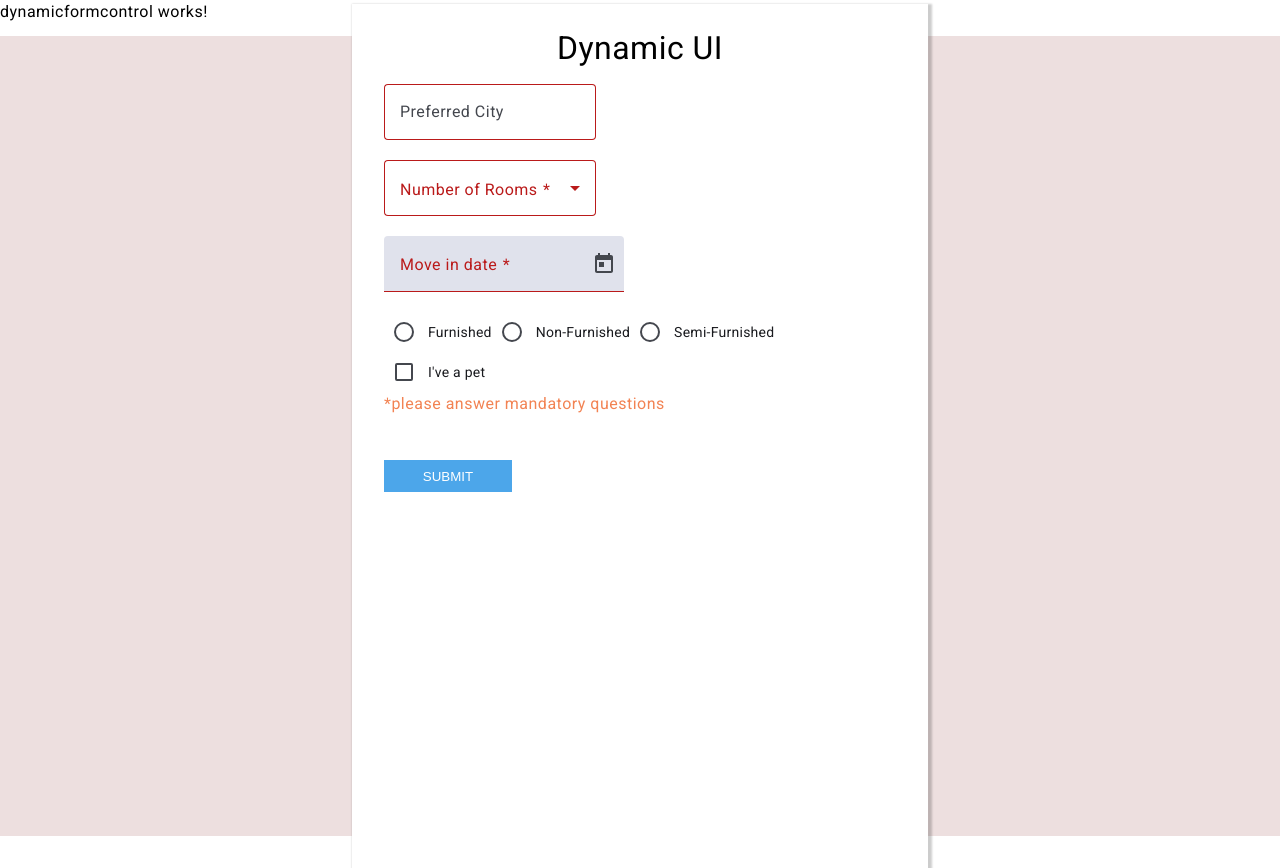
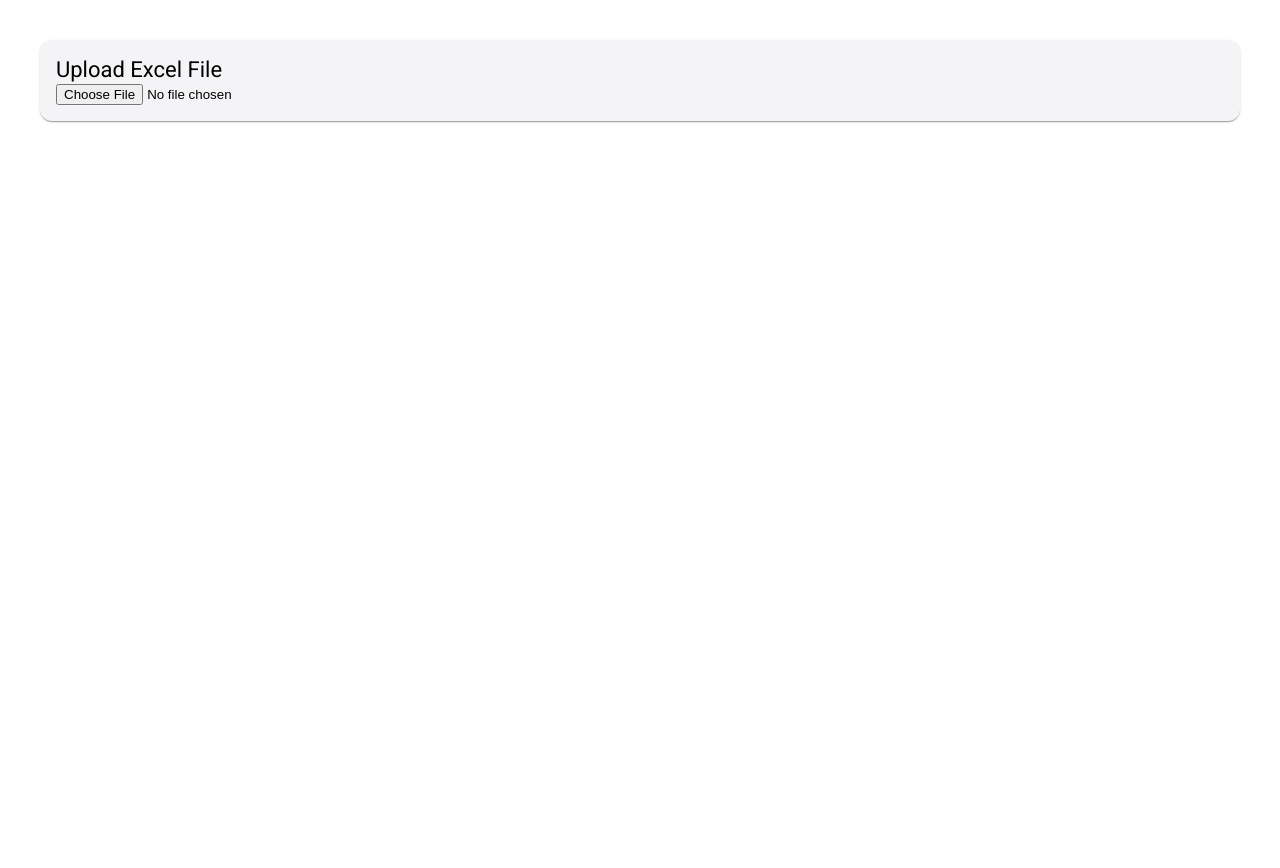
Before and after one commit to ksrikanth554/DynamicUIwithJSON, an Angular app: page / in a window 1280 px wide. After the commit the page ends 800 px from the top, so only its background shows below. Built offline with nearby package versions, Linux system fonts and the light colour scheme.

Commit message:
pivot data sample implementation

```diff
--- a/angular.json
+++ b/angular.json
@@ -28,7 +28,7 @@
               "src/assets"
             ],
             "styles": [
-              "@angular/material/prebuilt-themes/azure-blue.css",
+              "src/custom-theme.scss",
               "src/styles.css"
             ],
             "scripts": []
--- a/package.json
+++ b/package.json
@@ -16,12 +16,15 @@
     "@angular/compiler": "^18.2.0",
     "@angular/core": "^18.2.0",
     "@angular/forms": "^18.2.0",
-    "@angular/material": "^18.2.8",
+    "@angular/material": "^18.2.14",
     "@angular/platform-browser": "^18.2.0",
     "@angular/platform-browser-dynamic": "^18.2.0",
     "@angular/router": "^18.2.0",
+    "ag-grid-angular": "^33.1.1",
+    "ag-grid-community": "^33.1.1",
     "rxjs": "~7.8.0",
     "tslib": "^2.3.0",
+    "xlsx": "^0.18.5",
     "zone.js": "~0.14.10"
   },
   "devDependencies": {
--- a/src/app/app.component.html
+++ b/src/app/app.component.html
@@ -1,3 +1,6 @@
-<ng-container *ngIf="formJsonConfig">
+<!-- <ng-container *ngIf="formJsonConfig">
 <app-dynamicformcontrol [jsonConfig]="formJsonConfig"></app-dynamicformcontrol>
+</ng-container> -->
+<ng-container>
+    <app-excelpivottabledata></app-excelpivottabledata>
 </ng-container>
--- /dev/null
+++ b/src/app/components/excelpivottabledata/excelpivottabledata.component.css
@@ -0,0 +1,27 @@
+.excel-upload {
+    padding: 20px;
+  }
+
+  mat-card {
+    margin: 20px;
+  }
+
+  mat-form-field {
+    width: 100%;
+    margin-bottom: 10px;
+  }
+
+  button {
+    margin-top: 10px;
+  }
+
+  table {
+    margin-top: 20px;
+    width: 100%;
+    border-collapse: collapse;
+  }
+
+  table th, table td {
+    padding: 10px;
+    text-align: left;
+  }
--- /dev/null
+++ b/src/app/components/excelpivottabledata/excelpivottabledata.component.html
@@ -0,0 +1,42 @@
+<div class="excel-upload">
+    <mat-card>
+      <mat-card-header>
+        <mat-card-title>Upload Excel File</mat-card-title>
+      </mat-card-header>
+      <mat-card-content>
+        <!-- File Upload -->
+        <!-- <mat-form-field> -->
+          <input  type="file" (change)="onFileChange($event)" accept=".xlsx, .xls"/>
+        <!-- </mat-form-field> -->
+
+        <!-- Dropdown for selecting the pivot column dynamically -->
+        <mat-form-field *ngIf="columns.length">
+          <mat-label>Select Column for Pivot</mat-label>
+          <mat-select [(ngModel)]="selectedColumn" >
+            <mat-option *ngFor="let column of columns" [value]="column">{{ column }}</mat-option>
+          </mat-select>
+        </mat-form-field>
+
+        <!-- Button to generate pivot -->
+        <button mat-raised-button color="primary" *ngIf="data.length && selectedColumn" (click)="generatePivot()">Generate Pivot</button>
+      </mat-card-content>
+
+      <!-- Pivot Table -->
+      <mat-card-content *ngIf="pivotData.length">
+        <table mat-table  [dataSource]="pivotData">
+          <ng-container matColumnDef="category">
+            <th mat-header-cell *matHeaderCellDef> Pivot Key </th>
+            <td mat-cell *matCellDef="let row"> {{row[0]}} </td>
+          </ng-container>
+
+          <ng-container *ngFor="let col of columns; let i = index" [matColumnDef]="col">
+            <th mat-header-cell *matHeaderCellDef> {{col}} </th>
+            <td mat-cell *matCellDef="let row"> {{row[i + 1]}} </td>
+          </ng-container>
+
+          <tr mat-header-row *matHeaderRowDef="columns"></tr>
+          <tr mat-row *matRowDef="let row; columns: columns;"></tr>
+        </table>
+      </mat-card-content>
+    </mat-card>
+  </div>
--- /dev/null
+++ b/src/app/components/excelpivottabledata/excelpivottabledata.component.ts
@@ -0,0 +1,78 @@
+import { Component } from '@angular/core';
+import * as XLSX from 'xlsx';
+@Component({
+  selector: 'app-excelpivottabledata',
+  templateUrl: './excelpivottabledata.component.html',
+  styleUrl: './excelpivottabledata.component.css'
+})
+export class ExcelpivottabledataComponent {
+  data: any[] = [];          // Raw data from Excel
+  pivotData: any[] = [];     // Data after pivoting
+  columns: string[] = [];    // List of columns (field names)
+  selectedColumn: string = ''; // Selected column for pivoting
+
+  constructor() {}
+
+  // Handle the file upload and read the Excel file
+  onFileChange(event: any): void {
+    const file = event.target.files[0];
+    if (file) {
+      const reader = new FileReader();
+      reader.onload = (e: any) => {
+        const binaryStr = e.target.result;
+        const wb = XLSX.read(binaryStr, { type: 'binary' });
+
+        // Assuming the first sheet contains the data
+        const ws = wb.Sheets[wb.SheetNames[0]];
+        this.data = XLSX.utils.sheet_to_json(ws, { header: 1 });
+
+        // Dynamically get column headers (first row of data)
+        this.columns = this.data[0];
+
+        // Remove header from data to prepare for display
+        this.pivotData = this.data.slice(1);
+      };
+      reader.readAsBinaryString(file);
+    }
+  }
+
+  // Generate pivot data dynamically
+  generatePivot() {
+    if (this.pivotData.length > 0 && this.selectedColumn) {
+      const pivotResult: any = {};
+      const selectedIndex = this.columns.indexOf(this.selectedColumn);
+
+      // Group data by the selected pivot column (dynamically chosen by the user)
+      this.pivotData.forEach((row: any) => {
+        const key = row[selectedIndex];
+        if (!pivotResult[key]) {
+          pivotResult[key] = {};
+        }
+
+        // Add all other columns to the pivot result
+        this.columns.forEach((col: string, index: number) => {
+          if (index !== selectedIndex) {
+            const cellValue = row[index];
+            if (!pivotResult[key][col]) {
+              pivotResult[key][col] = [];
+            }
+            pivotResult[key][col].push(cellValue); // Collect data in arrays for now
+          }
+        });
+      });
+
+      // Format the pivoted data into a structure for easy display
+      this.pivotData = [];
+      for (const key in pivotResult) {
+        const rowData: any = [key]; // Start with the pivot key (e.g., the selected column value)
+        this.columns.forEach((col) => {
+          if (col !== this.selectedColumn) {
+            rowData.push(pivotResult[key][col]?.join(', ')); // Join values in the same field
+          }
+        });
+        this.pivotData.push(rowData);
+      }
+    }
+  }
+
+}
--- /dev/null
+++ b/src/custom-theme.scss
@@ -0,0 +1,36 @@
+
+// Custom Theming for Angular Material
+// For more information: https://material.angular.io/guide/theming
+@use '@angular/material' as mat;
+// Plus imports for other components in your app.
+
+// Include the common styles for Angular Material. We include this here so that you only
+// have to load a single css file for Angular Material in your app.
+// Be sure that you only ever include this mixin once!
+@include mat.core();
+
+// Define the theme object.
+$test-project-theme: mat.define-theme((
+  color: (
+    theme-type: light,
+    primary: mat.$azure-palette,
+    tertiary: mat.$blue-palette,
+  ),
+  density: (
+    scale: 0,
+  )
+));
+
+// Include theme styles for core and each component used in your app.
+// Alternatively, you can import and @include the theme mixins for each component
+// that you are using.
+:root {
+  @include mat.all-component-themes($test-project-theme);
+}
+
+// Comment out the line below if you want to use the pre-defined typography utility classes.
+// For more information: https://material.angular.io/guide/typography#using-typography-styles-in-your-application.
+// @include mat.typography-hierarchy($test-project-theme);
+
+// Comment out the line below if you want to use the deprecated `color` inputs.
+// @include mat.color-variants-backwards-compatibility($test-project-theme);
```
Also changed, not shown: src/app/app.module.ts (+14 -3 lines), 2 other files (tests, documents, lock files or other folders).
